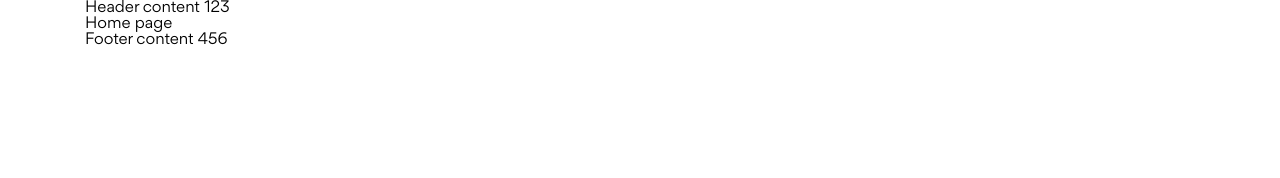
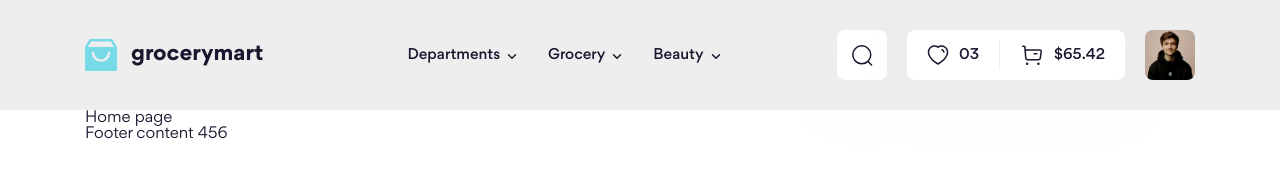
Before and after one commit to dathuynh1710/grocerymart-project, a website: page index.html in a window 1280 px wide. Drawn offline with Linux system fonts and the light colour scheme.

Commit message:
Add Header

```diff
--- a/index.html
+++ b/index.html
@@ -37,13 +37,12 @@
         <script src="./assets/js/scripts.js"></script>
     </head>
     <body>
+        <!-- Header -->
+        <header id="header" class="header"></header>
+        <script>
+            load("#header", "./template/header.html");
+        </script>
         <div class="container">
-            <!-- Header -->
-            <header id="header"></header>
-            <script>
-                load("#header", "./template/header.html");
-            </script>
-
             <!-- Main -->
             <h1>Home page</h1>
 
--- a/scss/base/_base.scss
+++ b/scss/base/_base.scss
@@ -2,6 +2,11 @@
 ::before,
 ::after {
     box-sizing: border-box;
+}
+:root {
+    --text-color: #1a162e;
+    --icon-color: brightness(0) saturate(100%) invert(8%) sepia(18%)
+        saturate(2343%) hue-rotate(212deg) brightness(92%) contrast(96%);
 }
 
 html {
@@ -11,4 +16,28 @@ html {
 body {
     font-size: 1.6rem;
     font-family: Gordita, sans-serif;
+    color: var(--text-color);
 }
+
+a {
+    color: inherit;
+    text-decoration: none;
+}
+
+button {
+    border: none;
+    outline: none;
+    background: transparent;
+}
+
+button,
+input,
+textarea,
+select {
+    font-family: inherit;
+    color: inherit;
+}
+
+.icon {
+    filter: var(--icon-color);
+}
--- /dev/null
+++ b/scss/components/_index.scss
@@ -0,0 +1 @@
+@forward "./logo";
--- /dev/null
+++ b/scss/components/_logo.scss
@@ -0,0 +1,11 @@
+.logo {
+    display: flex;
+    align-items: center;
+    gap: 14px;
+
+    &__title {
+        font-size: 2.2rem;
+        font-weight: 700;
+        line-height: 1.45;
+    }
+}
--- /dev/null
+++ b/scss/layout/_header.scss
@@ -0,0 +1,80 @@
+%flexItemCenter {
+    display: flex;
+    align-items: center;
+}
+
+.header {
+    background: #eeeeee;
+}
+
+.top-bar {
+    @extend %flexItemCenter;
+    padding: 30px 0;
+}
+
+.navbar {
+    margin-left: 144px;
+    margin-right: auto;
+
+    &__list {
+        @extend %flexItemCenter;
+        gap: 30px;
+    }
+
+    &__link {
+        display: flex;
+        gap: 6px;
+        font-size: 1.5rem;
+        font-weight: 500;
+        line-height: 1.47;
+    }
+
+    &__arrow {
+        margin-top: 3px;
+    }
+}
+
+.top-act {
+    @extend %flexItemCenter;
+    gap: 20px;
+
+    &__group {
+        @extend %flexItemCenter;
+
+        border-radius: 8px;
+        background: #fff;
+        box-shadow: 0px 20px 60px 10px rgba(237, 237, 246, 0.2);
+    }
+
+    &__group--single &__btn {
+        padding: 13px;
+    }
+
+    &__btn {
+        @extend %flexItemCenter;
+        @extend %flexItemCenter;
+        padding: 13px 20px;
+        gap: 10px;
+        cursor: pointer;
+    }
+
+    &__title {
+        font-size: 1.5rem;
+        font-weight: 500;
+        line-height: 1.47;
+    }
+
+    &__separate {
+        width: 1px;
+        height: 30px;
+        background: #ededf6;
+    }
+
+    &__avatar {
+        display: block;
+        width: 50px;
+        height: 50px;
+        border-radius: 8px;
+        cursor: pointer;
+    }
+}
--- /dev/null
+++ b/scss/layout/_index.scss
@@ -0,0 +1 @@
+@forward "./header";
--- a/scss/main.scss
+++ b/scss/main.scss
@@ -1 +1,3 @@
 @use "./base";
+@use "./layout";
+@use "./components";
--- a/template/header.html
+++ b/template/header.html
@@ -1,3 +1,93 @@
-<div class="header__inner">
-    <h2>Header content 123</h2>
+<div class="container">
+    <div class="top-bar">
+        <!-- Logo -->
+        <a href="./" class="logo">
+            <img
+                src="./assets/icons/logo.svg"
+                alt="grocerymart"
+                class="logo__img"
+            />
+
+            <h1 class="logo__title">grocerymart</h1>
+        </a>
+
+        <!-- Navbar -->
+        <nav class="navbar">
+            <ul class="navbar__list">
+                <li>
+                    <a href="#!" class="navbar__link">
+                        Departments
+                        <img
+                            src="./assets/icons/arrow-down.svg"
+                            alt=""
+                            class="icon navbar__arrow"
+                        />
+                    </a>
+                </li>
+                <li>
+                    <a href="#!" class="navbar__link"
+                        >Grocery
+                        <img
+                            src="./assets/icons/arrow-down.svg"
+                            alt=""
+                            class="icon navbar__arrow"
+                        />
+                    </a>
+                </li>
+                <li>
+                    <a href="#!" class="navbar__link"
+                        >Beauty
+                        <img
+                            src="./assets/icons/arrow-down.svg"
+                            alt=""
+                            class="icon navbar__arrow"
+                        />
+                    </a>
+                </li>
+            </ul>
+        </nav>
+
+        <!-- Actions -->
+        <div class="top-act">
+            <div class="top-act__group top-act__group--single">
+                <button class="top-act__btn">
+                    <img
+                        src="./assets/icons/search.svg"
+                        alt=""
+                        class="icon top-act__icon"
+                    />
+                </button>
+            </div>
+
+            <div class="top-act__group">
+                <button class="top-act__btn">
+                    <img
+                        src="./assets/icons/heart.svg"
+                        alt=""
+                        class="icon top-act__icon"
+                    />
+                    <span class="top-act__title">03</span>
+                </button>
+
+                <div class="top-act__separate"></div>
+
+                <button class="top-act__btn">
+                    <img
+                        src="./assets/icons/buy.svg"
+                        alt=""
+                        class="icon top-act__icon"
+                    />
+                    <span class="top-act__title">$65.42</span>
+                </button>
+            </div>
+
+            <div class="top-act__user">
+                <img
+                    src="./assets/img/avatar.jpg"
+                    alt=""
+                    class="top-act__avatar"
+                />
+            </div>
+        </div>
+    </div>
 </div>
```
Also changed, not shown: assets/css/main.css, assets/icons/arrow-down.svg (added), assets/icons/buy.svg (added), assets/icons/heart.svg (added), assets/icons/logo.svg (added), assets/icons/search.svg (added), assets/img/avatar.jpg (added), 1 other file.
